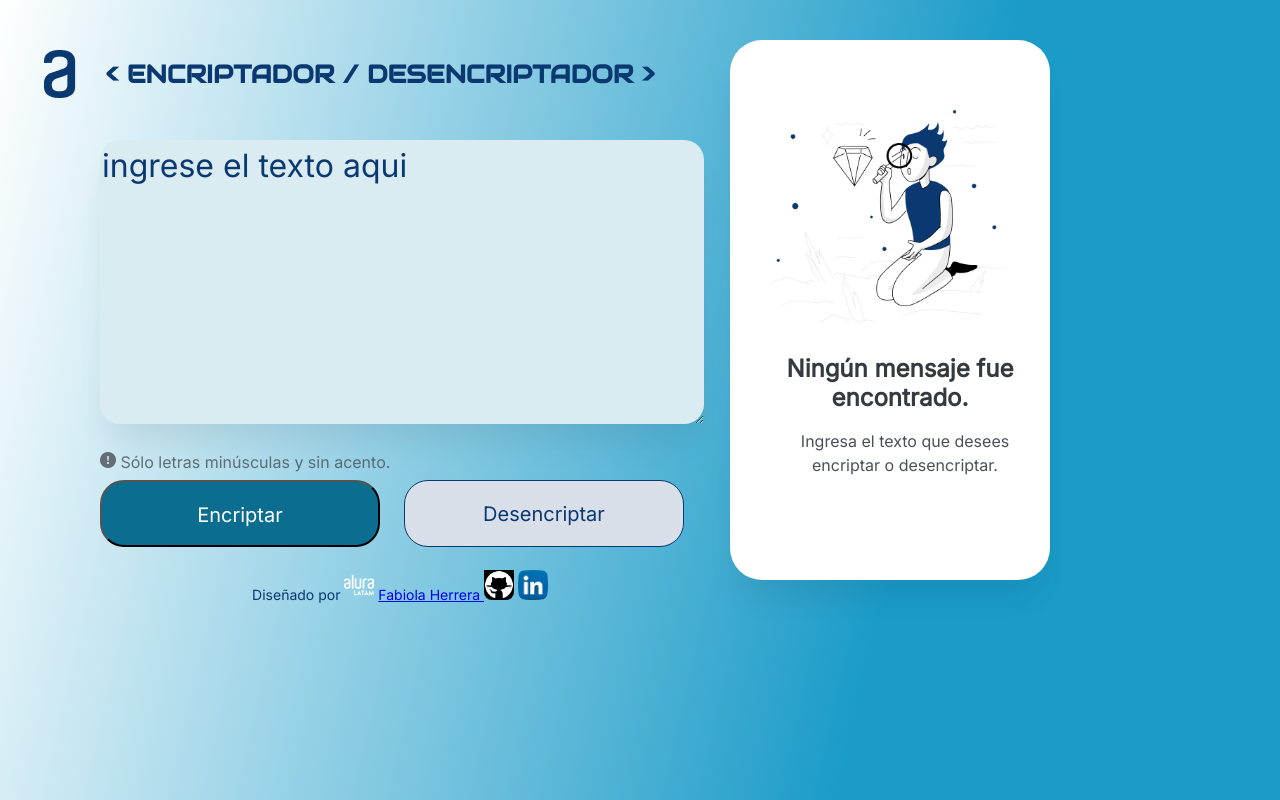
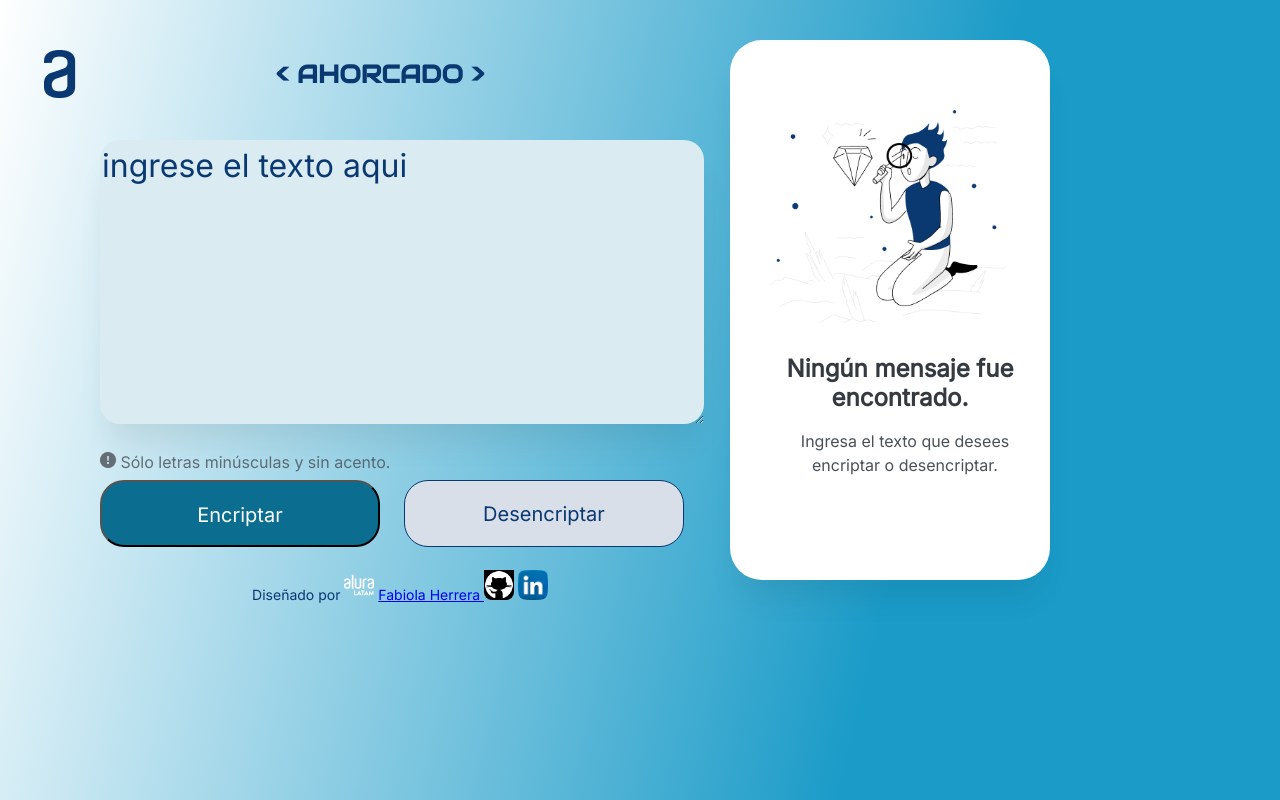
Before and after one commit to FabiolaHerrera/ChallengeONE_DesafioEncriptadorDeTexto, a plain HTML site: page index.html in a window 1280 px wide. Drawn offline with Linux system fonts and the light colour scheme.

Commit message:
Inicio ahorcado

```diff
--- a/index.html
+++ b/index.html
@@ -17,7 +17,7 @@
                 <div class="div-logo">
                     <img class="logo" src="assets/Logo.png" alt="logo">
                 </div>
-                <h1 class="titulo"> < ENCRIPTADOR / DESENCRIPTADOR  > </h1>
+                <h1 class="titulo"> < AHORCADO  > </h1>
             </header>
             <main >
                 <section>
```
